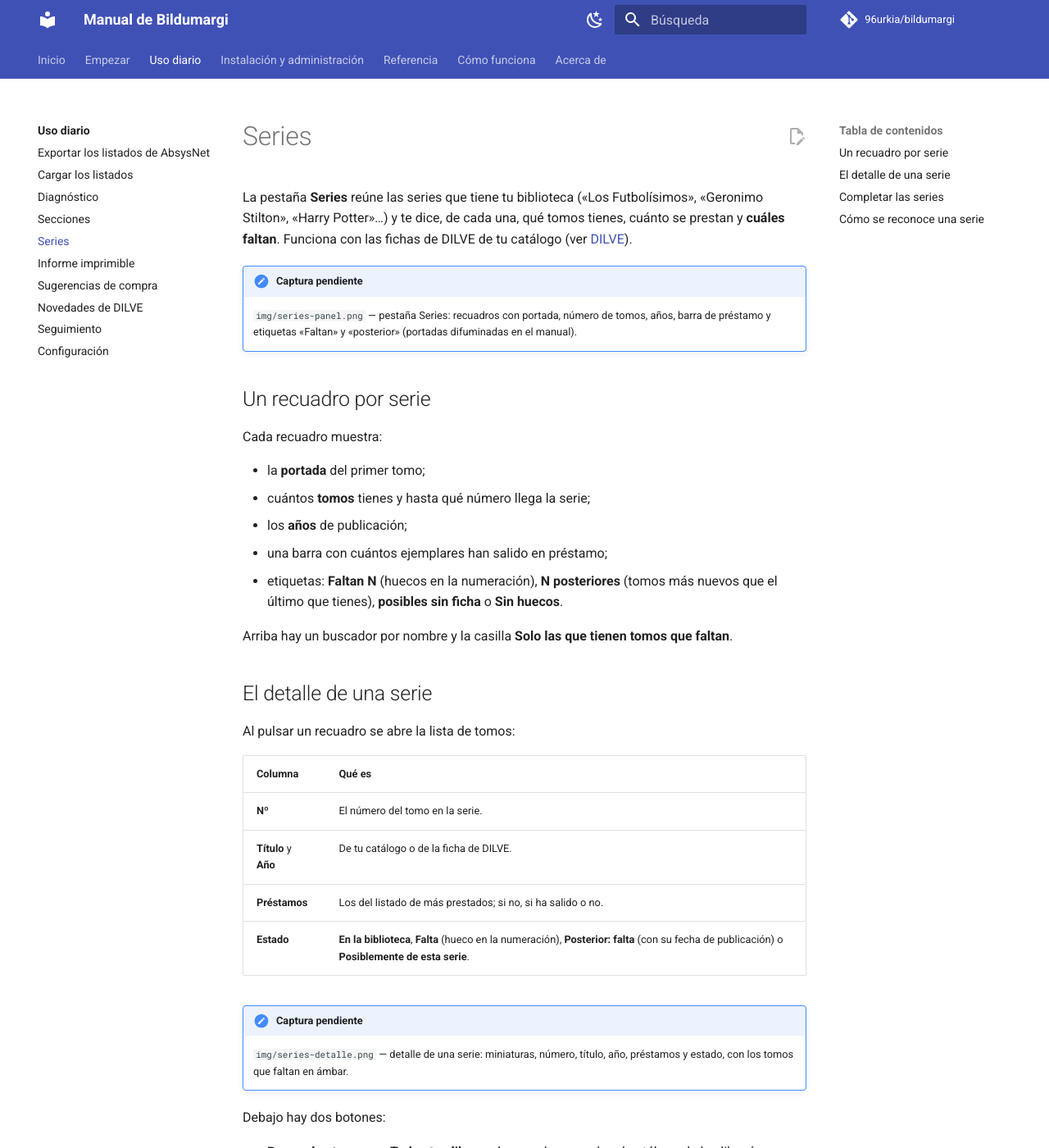
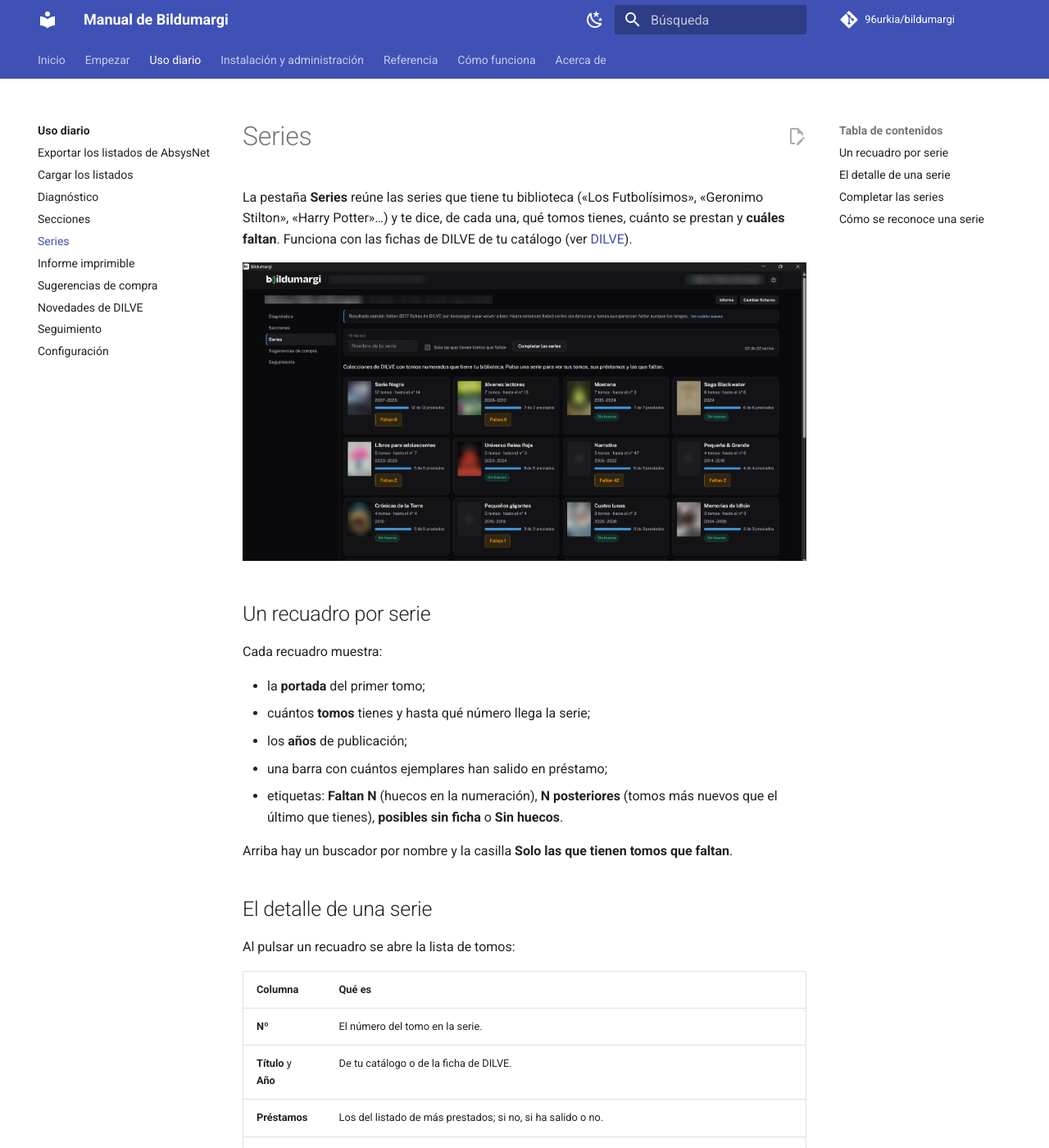
Before and after one commit to 96urkia/bildumargi, an MkDocs documentation site: the page built from docs/uso/series.md, in a window 1280 px wide and 1400 px high. Shown: the whole window at 82% size. Built offline with MkDocs 1.6.1 and Material for MkDocs 9.7.7, drawn with Linux system fonts in a browser that asks for light colours; comment, search, counter and statistics services are not loaded.

Commit message:
manual: capturas de la 2.0 (datos de la biblioteca, portadas y resúmenes difuminados)
Co-Authored-By: Claude Opus 5.5 <noreply@anthropic.com>

```diff
--- a/docs/uso/series.md
+++ b/docs/uso/series.md
@@ -5,10 +5,7 @@ Futbolísimos», «Geronimo Stilton», «Harry Potter»…) y te dice, de cada u
 qué tomos tienes, cuánto se prestan y **cuáles faltan**. Funciona con las
 fichas de DILVE de tu catálogo (ver [DILVE](../administracion/dilve.md)).
 
-!!! note "Captura pendiente"
-    `img/series-panel.png` — pestaña Series: recuadros con portada, número de
-    tomos, años, barra de préstamo y etiquetas «Faltan» y «posterior»
-    (portadas difuminadas en el manual).
+![Pestaña Series: un recuadro por serie con portada, tomos, años, préstamo y tomos que faltan (portadas difuminadas)](../img/series-panel.png)
 
 ## Un recuadro por serie
 
@@ -36,9 +33,7 @@ Al pulsar un recuadro se abre la lista de tomos:
 | **Préstamos** | Los del listado de más prestados; si no, si ha salido o no. |
 | **Estado** | **En la biblioteca**, **Falta** (hueco en la numeración), **Posterior: falta** (con su fecha de publicación) o **Posiblemente de esta serie**. |
 
-!!! note "Captura pendiente"
-    `img/series-detalle.png` — detalle de una serie: miniaturas, número,
-    título, año, préstamos y estado, con los tomos que faltan en ámbar.
+![Detalle de una serie: número, título, año, préstamos y estado de cada tomo](../img/series-detalle.png)
 
 Debajo hay dos botones:
 
```
Also changed, not shown: CAPTURAS.md (+14 -24 lines), docs/administracion/dilve.md (+3 -3 lines), docs/administracion/instalar-windows.md (+4 -5 lines), docs/uso/configuracion.md (+1 -3 lines), docs/uso/sugerencias-compra.md (+1 -3 lines), docs/img/catalogo-dilve-aviso.png (added), docs/img/compras-autores.png, docs/img/compras-seccion.png, docs/img/config-dilve.png (added), docs/img/configuracion.png, docs/img/diagnostico-completo.png, docs/img/series-detalle.png (added), docs/img/series-panel.png (added), docs/img/win-instalador-biblioteca.png (added), 2 more files.
